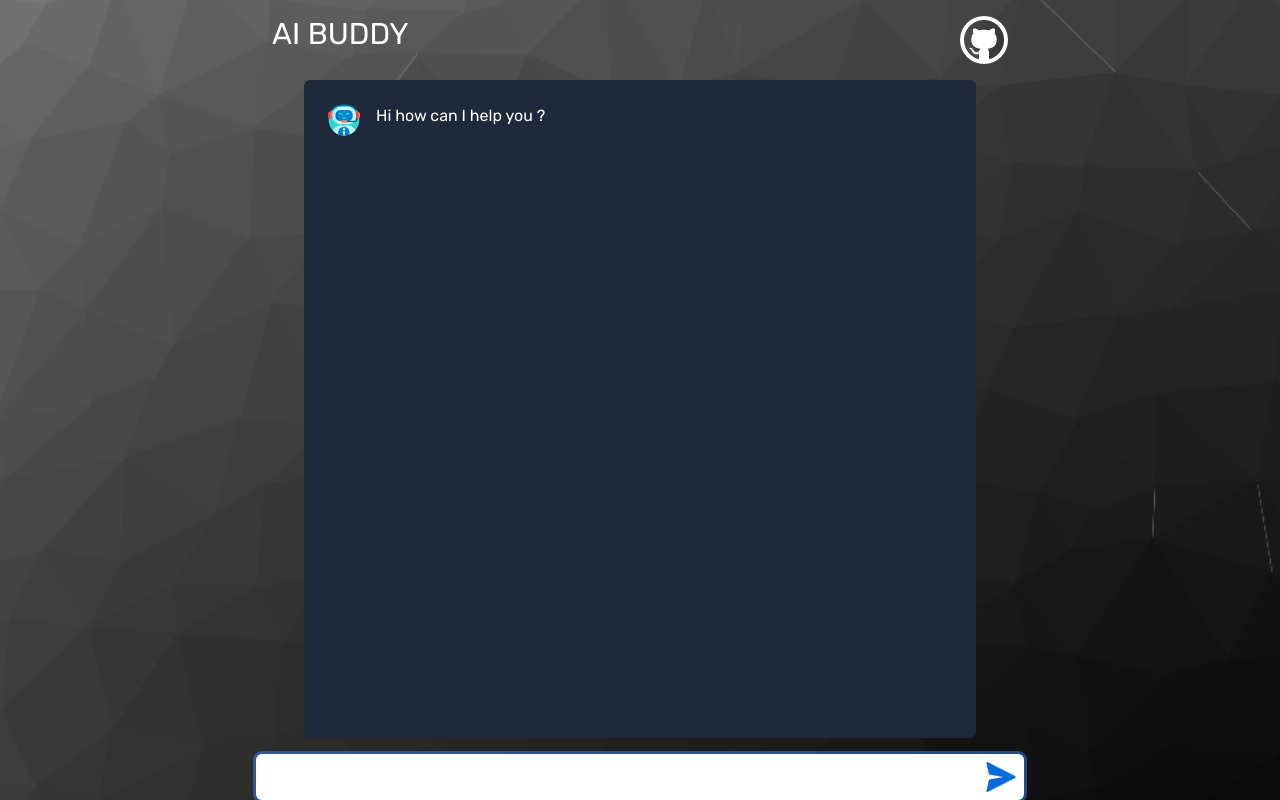
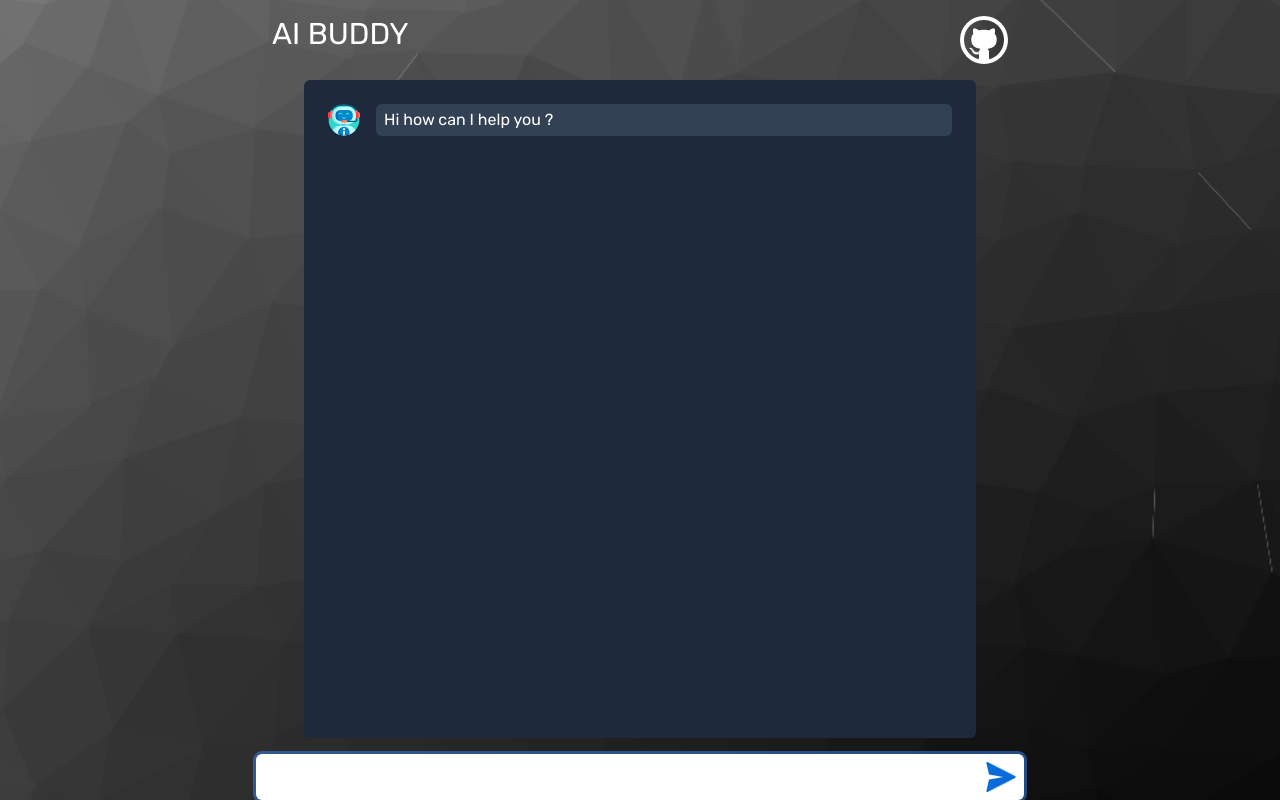
Before and after one commit to saurabhmehta1601/chat-buddy-react-website, a React (Vite) app in the folder frontend/: page / in a window 1280 px wide. Built offline with nearby package versions, Linux system fonts and the light colour scheme.

Commit message:
style: add styles to ChatMessage

```diff
--- a/frontend/src/components/Message.tsx
+++ b/frontend/src/components/Message.tsx
@@ -12,14 +12,8 @@ const Message = (props: propTypes) => {
         if (cursor >= props.text.length) {
             return
         }
-        // if (props.text.substring(cursor).startsWith("\n")) {
-        //     setRenderedText(text => text + "\n")
-        //     setCursor(cursor => cursor + 2)
-        // }
-        // else {
         setRenderedText(text => text + props.text[cursor])
         setCursor(cursor => cursor + 1)
-        // }
     }, cursor >= props.text.length || props.loading || props.sender !== "bot" ? null : 40)
 
     return (
@@ -29,7 +23,7 @@ const Message = (props: propTypes) => {
                 src={props.sender === "bot" ? "/assets/bot.png" : "/assets/user.png"}
             />
             <div
-                className={" rounded-sm flex-1 " + props.sender === "user" ? "text-right" : "text-left"}>
+                className={" rounded-sm flex-1 "}>
                 {props.loading ?
                     <div className='relative'>
                         <ReactLoading
@@ -39,10 +33,7 @@ const Message = (props: propTypes) => {
                             className="self-center relative -top-3"
                         />
                     </div> :
-
-
-
-                    <p style={{ whiteSpace: 'pre-line' }}>
+                    <p style={{ whiteSpace: 'pre-line' }} className="py-1 px-2 bg-slate-700 rounded-md">
                         {props.sender === "bot" ? renderedText : props.text}
                     </p>
                 }
```
